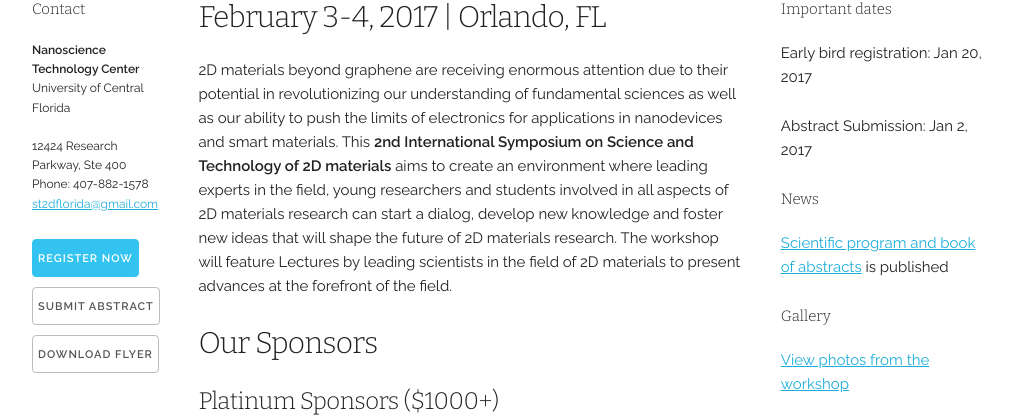
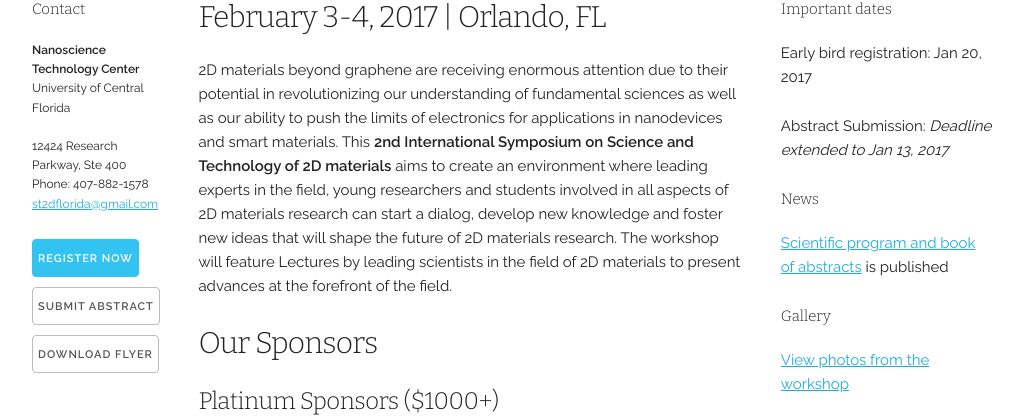
Before and after one commit to ucf-nstc/st2d-2017, a PHP site: page / in a window 1280 px wide. Shown: the part 358-777 px from the top of the page, without its empty margins (128-1151 px from the left). Run offline with PHP 8.4, Linux system fonts and the light colour scheme; some libraries are stand-ins or nearby versions.

Commit message:
changes made to live by Matt

```diff
--- a/dates.php
+++ b/dates.php
@@ -26,6 +26,7 @@ $page_title = 'Home';
             <div class="columns six">
                 <h5>Abstract Submission</h5>
                 <p>Submit one-page abstract to <a href="mailto:st2dflorida@gmail.com">st2dflorida@gmail.com</a> with title, author name/affiliation, email address, and preferred presentation (Oral or Poster).</p>
+                <p><i> Deadline extended to Jan 13, 2017</i></p>
             </div>
         </div>
 
--- a/index.php
+++ b/index.php
@@ -66,7 +66,7 @@ $page_title = 'Home';
     <div class="three columns">
         <h6>Important dates</h6>
         <p>Early bird registration: Jan 20, 2017</p>
-        <p>Abstract Submission: Jan 2, 2017</p>
+        <p>Abstract Submission: <i>Deadline extended to Jan 13, 2017</i></p>
 
         <h6>News</h6>
         <p><a href="program.php">Scientific program and book of abstracts</a> is published</p>
```
